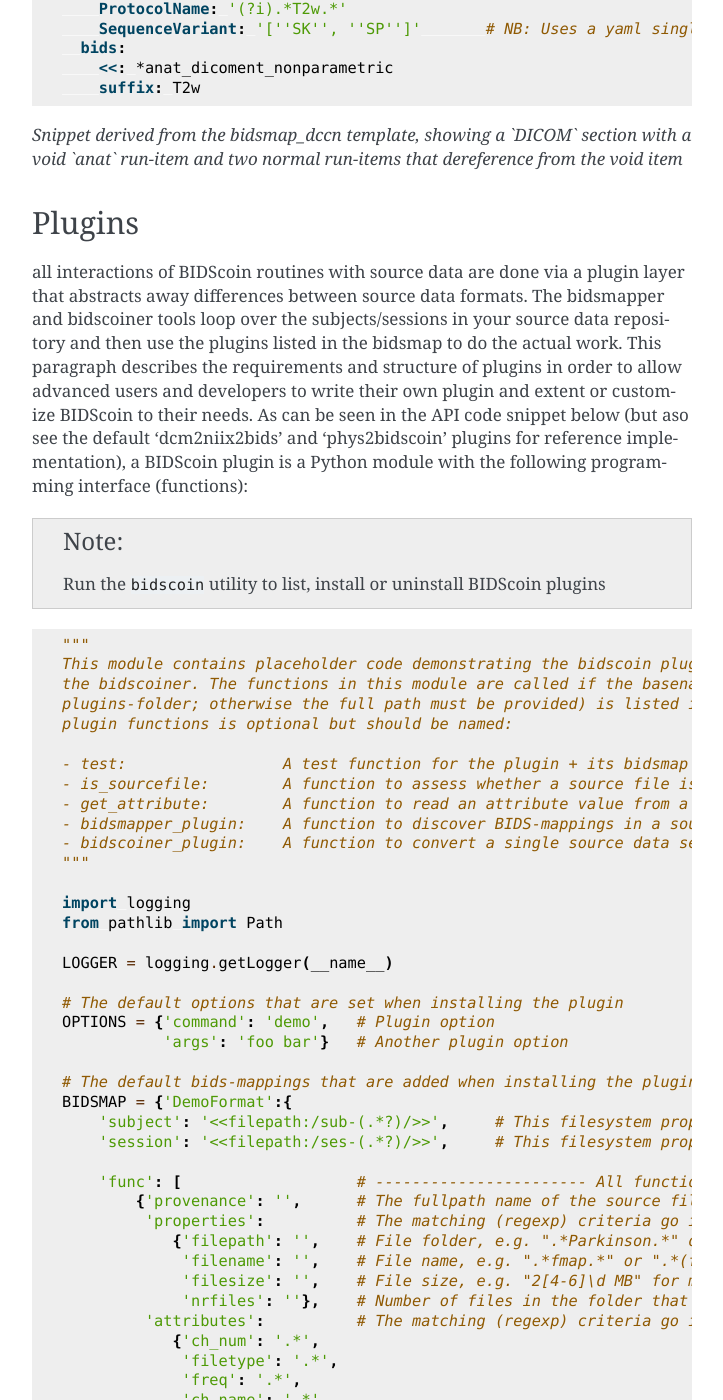
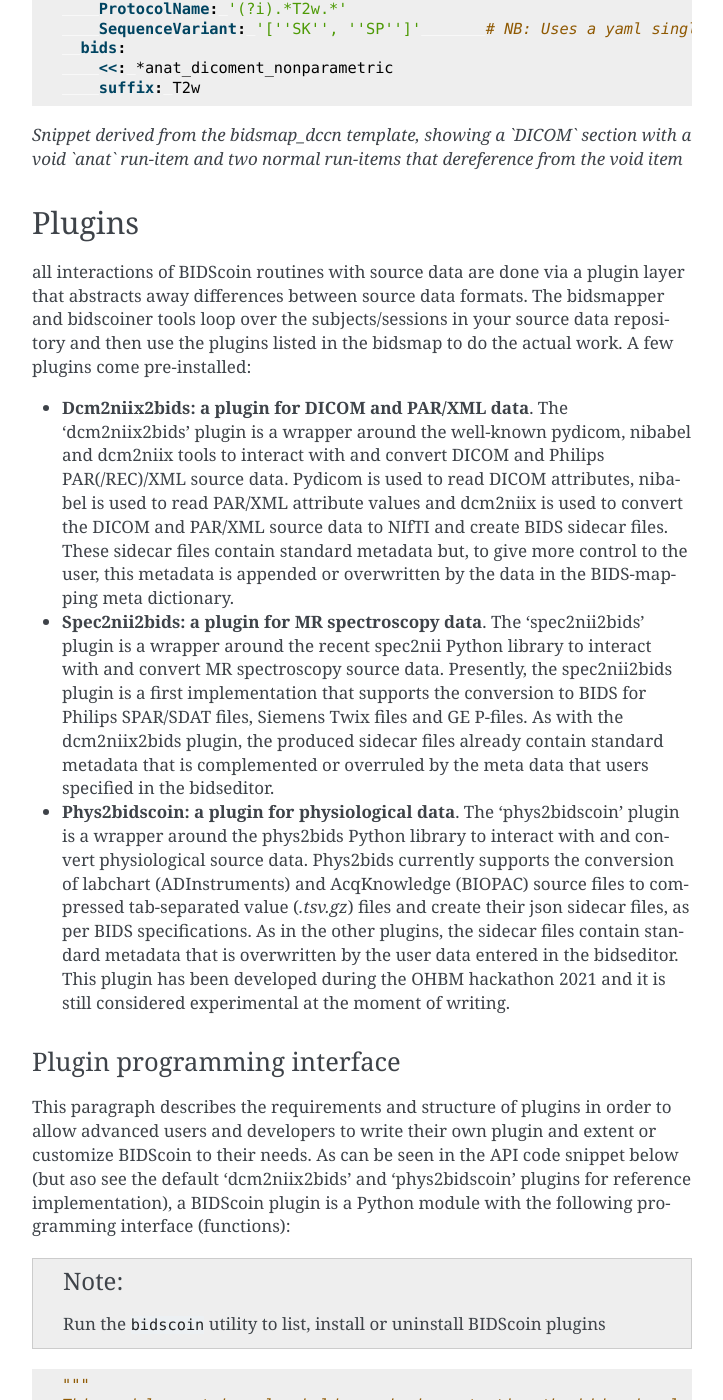
Before and after one commit to Donders-Institute/bidscoin, a Sphinx documentation site: the page built from docs/advanced.rst, in a window 1280 px wide and 1400 px high, scrolled down 3435 px. Shown: the whole window, without its empty margins (388-1111 px from the left). Built offline with Sphinx 7.4.7, drawn with Linux system fonts in a browser that asks for light colours; some of the changed text lies outside the part shown.

Commit message:
Documentation of the pre-installed plugins

```diff
--- a/docs/advanced.rst
+++ b/docs/advanced.rst
@@ -86,7 +86,16 @@
 Plugins
 -------
 
-all interactions of BIDScoin routines with source data are done via a plugin layer that abstracts away differences between source data formats. The bidsmapper and bidscoiner tools loop over the subjects/sessions in your source data repository and then use the plugins listed in the bidsmap to do the actual work. This paragraph describes the requirements and structure of plugins in order to allow advanced users and developers to write their own plugin and extent or customize BIDScoin to their needs. As can be seen in the API code snippet below (but aso see the default 'dcm2niix2bids' and 'phys2bidscoin' plugins for reference implementation), a BIDScoin plugin is a Python module with the following programming interface (functions):
+all interactions of BIDScoin routines with source data are done via a plugin layer that abstracts away differences between source data formats. The bidsmapper and bidscoiner tools loop over the subjects/sessions in your source data repository and then use the plugins listed in the bidsmap to do the actual work. A few plugins come pre-installed:
+
+* **Dcm2niix2bids: a plugin for DICOM and PAR/XML data**. The ‘dcm2niix2bids’ plugin is a wrapper around the well-known pydicom, nibabel and dcm2niix tools to interact with and convert DICOM and Philips PAR(/REC)/XML source data. Pydicom is used to read DICOM attributes, nibabel is used to read PAR/XML attribute values and dcm2niix is used to convert the DICOM and PAR/XML source data to NIfTI  and create BIDS sidecar files. These sidecar files contain standard metadata but, to give more control to the user, this metadata is appended or overwritten by the data in the BIDS-mapping meta dictionary.
+* **Spec2nii2bids: a plugin for MR spectroscopy data**. The ‘spec2nii2bids’ plugin is a wrapper around the recent spec2nii Python library to interact with and convert MR spectroscopy source data. Presently, the spec2nii2bids plugin is a first implementation that supports the conversion to BIDS for Philips SPAR/SDAT files, Siemens Twix files and GE P-files. As with the dcm2niix2bids plugin, the produced sidecar files already contain standard metadata that is complemented or overruled by the meta data that users specified in the bidseditor.
+* **Phys2bidscoin: a plugin for physiological data**. The ‘phys2bidscoin’ plugin is a wrapper around the phys2bids Python library to interact with and convert physiological source data. Phys2bids currently supports the conversion of labchart (ADInstruments) and AcqKnowledge (BIOPAC) source files to compressed tab-separated value (`.tsv.gz`) files and create their json sidecar files, as per BIDS specifications. As in the other plugins, the sidecar files contain standard metadata that is overwritten by the user data entered in the bidseditor. This plugin has been developed during the OHBM hackathon 2021 and it is still considered experimental at the moment of writing.
+
+Plugin programming interface
+^^^^^^^^^^^^^^^^^^^^^^^^^^^^
+
+This paragraph describes the requirements and structure of plugins in order to allow advanced users and developers to write their own plugin and extent or customize BIDScoin to their needs. As can be seen in the API code snippet below (but aso see the default 'dcm2niix2bids' and 'phys2bidscoin' plugins for reference implementation), a BIDScoin plugin is a Python module with the following programming interface (functions):
 
 .. note:: Run the ``bidscoin`` utility to list, install or uninstall BIDScoin plugins
 
```
